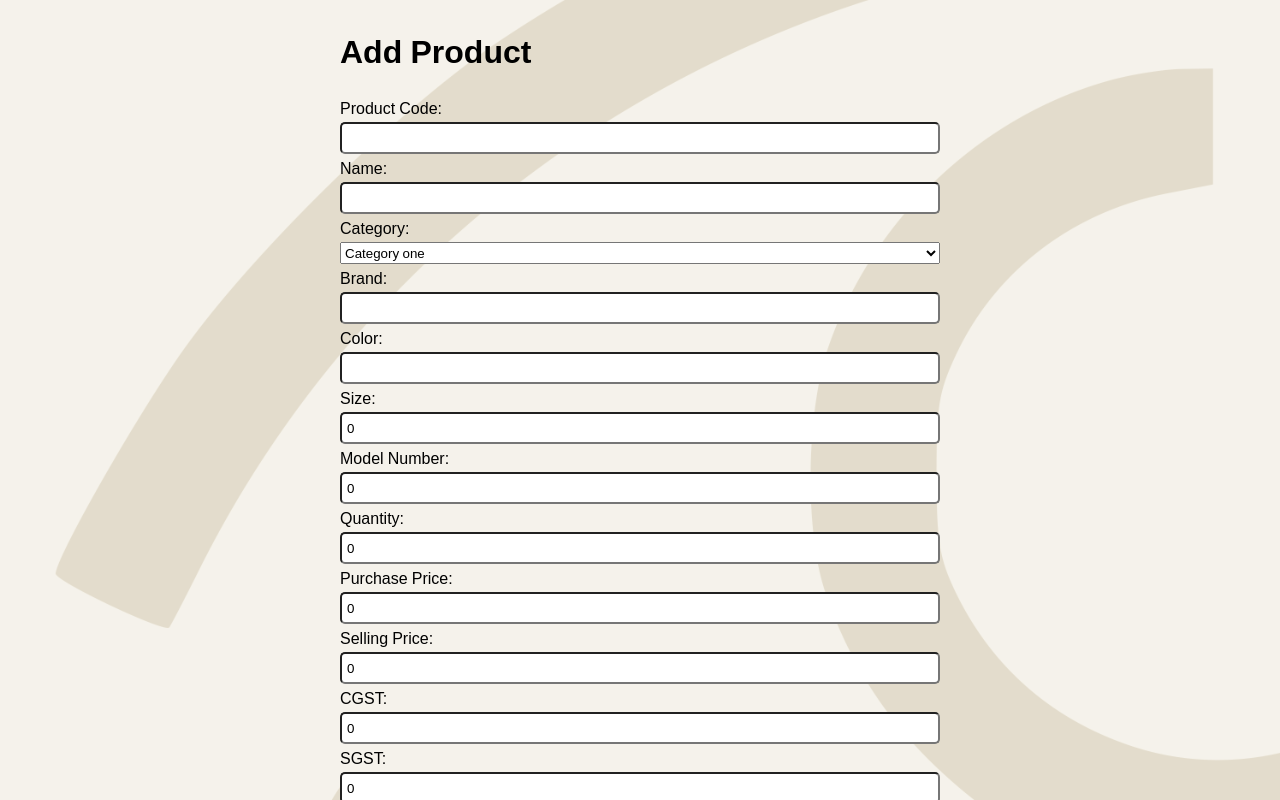
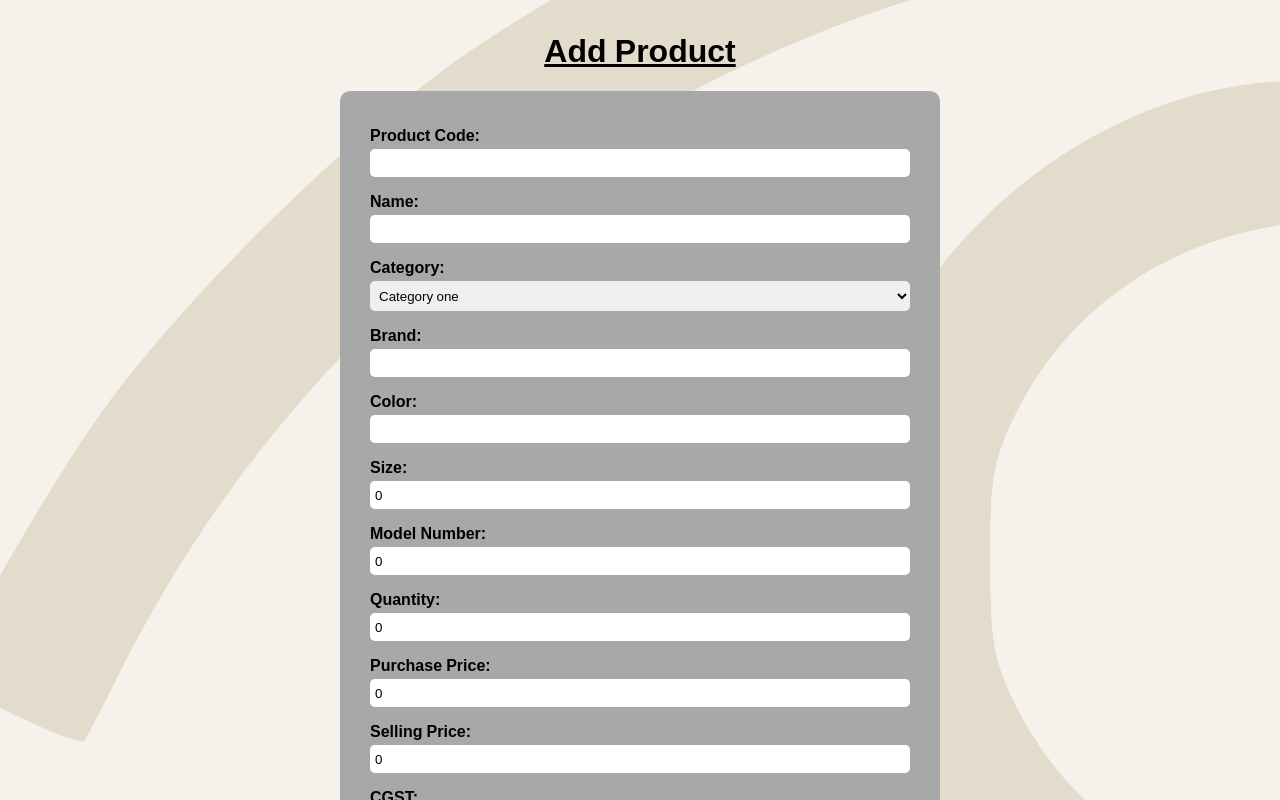
Before and after one commit to Tejas-117/Optic_vision_world_software, a React (Create React App) app in the folder client/: page /products/add in a window 1280 px wide. Shown: the top 800 px of the page. Built offline with nearby package versions, Linux system fonts and the light colour scheme.

Commit message:
add product page basic styling

```diff
--- a/client/src/index.css
+++ b/client/src/index.css
@@ -10,6 +10,7 @@
 
 * {
   font-family: 'Noto Sans NKo', sans-serif;
+  box-sizing: border-box;
 }
 
 body {
--- a/client/src/pages/AddProduct/AddProduct.css
+++ b/client/src/pages/AddProduct/AddProduct.css
@@ -1,19 +1,40 @@
+.add_product_container h1 {
+   width: 50%;
+   margin: 20px auto;
+   text-align: center;
+   text-decoration: underline;
+}
+
 .add_product_form {
    display: flex;
    flex-direction: column;
    width: 600px;
+   background-color: rgb(168, 168, 168);
+   padding: 30px;
+   border-radius: 10px;
+   margin: 20px 0;
 }
 
 .add_product_form label {
    margin: 3px 0;
+   font-weight: bold;
 }
 
-.add_product_form input {
+.add_product_form input, .add_product_form select {
    border-radius: 5px;
    padding: 5px;
+   margin-bottom: 10px;
+   border: none;
+   outline: none;
 }
 
 .add_product_form button {
    padding: 5px;
    margin: 10px 0;
 }
+
+@media screen and (max-width: 700px) {
+   .add_product_form {
+      width: 80vw
+   }
+}
--- a/client/src/pages/AddProduct/AddProduct.jsx
+++ b/client/src/pages/AddProduct/AddProduct.jsx
@@ -26,9 +26,8 @@ function AddProduct() {
 
    useEffect(() => {
       // update the net_price when other prices are changed.
-      setForm({ ...form, net_price: form.selling_price + form.cgst + form.sgst })
+      setForm({ ...form, net_price: (form.selling_price + form.cgst + form.sgst) || 0 })
    }, [form.selling_price, form.cgst, form.sgst])
-
 
    // function to sumbit form data to the API
    async function addProduct(e) {
@@ -50,7 +49,7 @@ function AddProduct() {
 
    // required fields: product_code, name, purchase_price, selling_price, cgst, sgst, net_price
   return (
-    <div>
+    <div className='add_product_container'>
       <h1>Add Product</h1>
 
       <form className='add_product_form' action="" onSubmit={addProduct}>
```
